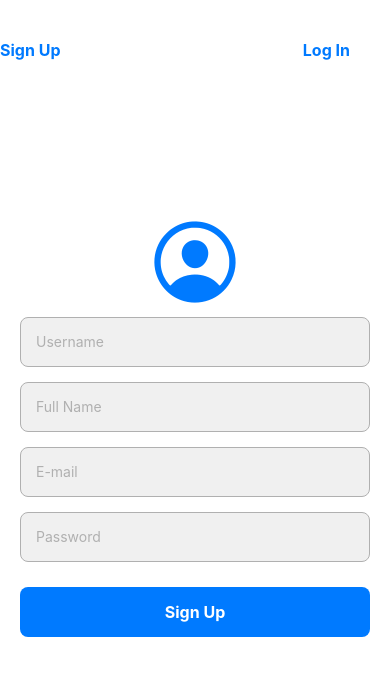
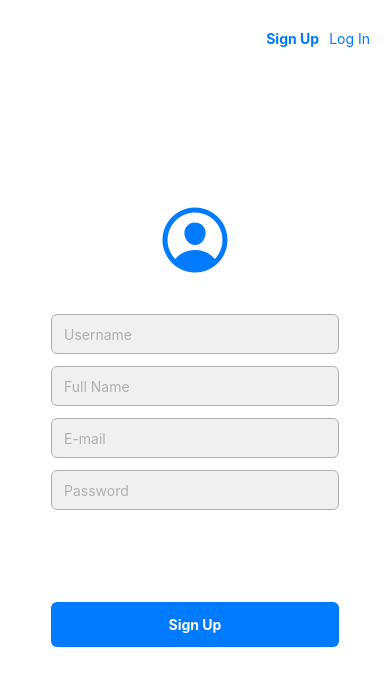
Before and after one commit to Rojipojii/ScreenTimeManagement-V2, a React Native app in the folder frontend/: screen /Register in a window 390 px wide. Shown: the top 686 px of the page. Built offline with nearby package versions, Linux system fonts and the light colour scheme.

Commit message:
Bottom Navigation

```diff
--- a/frontend/screens/CalendarScreen.js
+++ b/frontend/screens/CalendarScreen.js
@@ -1,12 +1,13 @@
 import React, { useState } from 'react';
-import { View, Text, Button, TouchableOpacity, StyleSheet } from 'react-native';
+import { View, Text, TouchableOpacity, StyleSheet, ScrollView } from 'react-native';
 import { Calendar } from 'react-native-calendars';
 
-const CalendarPage = () => {
+const CalendarPage = ({ navigation }) => {
   const [selectedDate, setSelectedDate] = useState('');
 
   return (
     <View style={styles.container}>
+      <ScrollView contentContainerStyle={styles.content}>
         {/* Calendar Header */}
         <Calendar
           onDayPress={(day) => setSelectedDate(day.dateString)}
@@ -28,25 +29,25 @@ const CalendarPage = () => {
         {/* Current Tasks Section */}
         <View style={styles.currentTasks}>
           <Text style={styles.sectionTitle}>Current Tasks</Text>
-        {/* Display current tasks here */}
           <Text style={styles.taskPlaceholder}>No tasks for this date</Text>
         </View>
+      </ScrollView>
 
       {/* Bottom Navigation */}
       <View style={styles.bottomNavigation}>
-        <TouchableOpacity>
+        <TouchableOpacity onPress={() => navigation.navigate('Dashboard')}>
           <Text style={styles.navIcon}>🏠</Text>
         </TouchableOpacity>
-        <TouchableOpacity>
+        <TouchableOpacity onPress={() => navigation.navigate('Calendar')}>
           <Text style={styles.navIcon}>📅</Text>
         </TouchableOpacity>
         <TouchableOpacity>
           <Text style={styles.navIcon}>➕</Text>
         </TouchableOpacity>
-        <TouchableOpacity>
+        <TouchableOpacity onPress={() => navigation.navigate('Notification')}>
           <Text style={styles.navIcon}>🔔</Text>
         </TouchableOpacity>
-        <TouchableOpacity>
+        <TouchableOpacity onPress={() => navigation.navigate('Settings')}>
           <Text style={styles.navIcon}>⚙️</Text>
         </TouchableOpacity>
       </View>
@@ -54,10 +55,15 @@ const CalendarPage = () => {
   );
 };
 
+export default CalendarPage;
+
 const styles = StyleSheet.create({
   container: {
     flex: 1,
     backgroundColor: '#FFFFFF',
+  },
+  content: {
+    paddingBottom: 80, // add padding to avoid overlapping with bottom navigation
   },
   calendar: {
     borderBottomWidth: 1,
@@ -96,10 +102,11 @@ const styles = StyleSheet.create({
     borderTopWidth: 1,
     borderTopColor: '#EEEEEE',
     backgroundColor: '#FFFFFF',
+    position: 'absolute',
+    bottom: 0,
+    width: '100%',
   },
   navIcon: {
     fontSize: 20,
   },
 });
-
-export default CalendarPage;
--- a/frontend/screens/DashboardScreen.js
+++ b/frontend/screens/DashboardScreen.js
@@ -3,8 +3,7 @@ import { View, Text, Image, ScrollView, StyleSheet, TouchableOpacity } from 'rea
 import { PieChart } from 'react-native-chart-kit';
 import { ProgressBar } from 'react-native-paper';
 
-const DashboardScreen = () => {
-  // Example data for PieChart
+const DashboardScreen = ({ navigation }) => {
   const screenUsageData = [
     { name: 'Social Media', population: 45, color: '#f44336', legendFontColor: '#7F7F7F', legendFontSize: 12 },
     { name: 'Entertainment', population: 30, color: '#2196F3', legendFontColor: '#7F7F7F', legendFontSize: 12 },
@@ -12,7 +11,8 @@ const DashboardScreen = () => {
   ];
 
   return (
-    <ScrollView style={styles.container}>
+    <View style={styles.container}>
+      <ScrollView>
         {/* User Info */}
         <View style={styles.userInfo}>
           <Image source={{ uri: 'https://example.com/user-avatar.png' }} style={styles.avatar} />
@@ -62,7 +62,6 @@ const DashboardScreen = () => {
         <View style={styles.section}>
           <Text style={styles.sectionTitle}>Usage Chart</Text>
           <View style={styles.usageChart}>
-          {/* Simulated bar chart using simple views */}
             {['Sun', 'Mon', 'Tue', 'Wed', 'Thu', 'Fri', 'Sat'].map((day, index) => (
               <View key={index} style={styles.chartBar}>
                 <View style={[styles.bar, { height: `${(index + 1) * 10}%` }]} />
@@ -72,6 +71,26 @@ const DashboardScreen = () => {
           </View>
         </View>
       </ScrollView>
+
+      {/* Bottom Navigation */}
+      <View style={styles.bottomNavigation}>
+        <TouchableOpacity onPress={() => navigation.navigate('Dashboard')}>
+          <Text style={styles.navIcon}>🏠</Text>
+        </TouchableOpacity>
+        <TouchableOpacity onPress={() => navigation.navigate('Calendar')}>
+          <Text style={styles.navIcon}>📅</Text>
+        </TouchableOpacity>
+        <TouchableOpacity>
+          <Text style={styles.navIcon}>➕</Text>
+        </TouchableOpacity>
+        <TouchableOpacity onPress={() => navigation.navigate('Notification')}>
+          <Text style={styles.navIcon}>🔔</Text>
+        </TouchableOpacity>
+        <TouchableOpacity onPress={() => navigation.navigate('Settings')}>
+          <Text style={styles.navIcon}>⚙️</Text>
+        </TouchableOpacity>
+      </View>
+    </View>
   );
 };
 
@@ -100,6 +119,15 @@ const styles = StyleSheet.create({
   chartBar: { alignItems: 'center' },
   bar: { width: 20, backgroundColor: '#FFCE56', borderRadius: 5 },
   chartLabel: { fontSize: 12, marginTop: 5, color: '#555' },
+  bottomNavigation: {
+    flexDirection: 'row',
+    justifyContent: 'space-around',
+    paddingVertical: 15,
+    borderTopWidth: 1,
+    borderTopColor: '#EEEEEE',
+    backgroundColor: '#FFFFFF',
+  },
+  navIcon: { fontSize: 20 },
 });
 
 export default DashboardScreen;
--- a/frontend/screens/NotificationScreen.js
+++ b/frontend/screens/NotificationScreen.js
@@ -1,6 +1,6 @@
 import React from 'react';
 import { View, Text, TouchableOpacity, StyleSheet, FlatList } from 'react-native';
-import Icon from 'react-native-vector-icons/FontAwesome';
+import Icon from 'react-native-vector-icons/MaterialIcons';
 
 const notifications = [
   {
@@ -22,11 +22,11 @@ const notifications = [
     title: 'Running',
     description: 'Running 10 mins everyday',
     status: 'In Progress',
-    icon: 'running',
+    icon: 'run',
   },
 ];
 
-const NotificationPage = () => {
+const NotificationPage = ({ navigation }) => {
   return (
     <View style={styles.container}>
       {/* Header */}
@@ -58,20 +58,20 @@ const NotificationPage = () => {
 
       {/* Bottom Navigation */}
       <View style={styles.bottomNavigation}>
-        <TouchableOpacity>
-          <Icon name="home" size={24} color="#4A90E2" />
+        <TouchableOpacity onPress={() => navigation.navigate('Dashboard')}>
+          <Text style={styles.navIcon}>🏠</Text>
+        </TouchableOpacity>
+        <TouchableOpacity onPress={() => navigation.navigate('Calendar')}>
+          <Text style={styles.navIcon}>📅</Text>
         </TouchableOpacity>
         <TouchableOpacity>
-          <Icon name="calendar" size={24} color="#4A90E2" />
+          <Text style={styles.navIcon}>➕</Text>
         </TouchableOpacity>
-        <TouchableOpacity>
-          <Icon name="plus-circle" size={36} color="#4A90E2" />
+        <TouchableOpacity onPress={() => navigation.navigate('Notifications')}>
+          <Text style={styles.navIcon}>🔔</Text>
         </TouchableOpacity>
-        <TouchableOpacity>
-          <Icon name="bell" size={24} color="#4A90E2" />
-        </TouchableOpacity>
-        <TouchableOpacity>
-          <Icon name="cog" size={24} color="#4A90E2" />
+        <TouchableOpacity onPress={() => navigation.navigate('Settings')}>
+          <Text style={styles.navIcon}>⚙️</Text>
         </TouchableOpacity>
       </View>
     </View>
@@ -141,6 +141,12 @@ const styles = StyleSheet.create({
     borderTopWidth: 1,
     borderTopColor: '#EEEEEE',
     backgroundColor: '#FFFFFF',
+    position: 'absolute',
+    bottom: 0,
+    width: '100%',
+  },
+  navIcon: {
+    fontSize: 20,
   },
 });
 
--- a/frontend/screens/RegisterScreen.js
+++ b/frontend/screens/RegisterScreen.js
@@ -5,17 +5,16 @@ import { Ionicons } from '@expo/vector-icons';
 export default function RegisterScreen({ navigation }) {
   return (
     <View style={styles.container}>
-      {/* Top Navigation Links */}
   <View style={styles.topNav}>
     <TouchableOpacity onPress={() => navigation.navigate('SignUp')}>
-          <Text style={styles.topNavText}>Sign Up</Text>
+      <Text style={styles.topNavTextBold}>Sign Up</Text>
     </TouchableOpacity>
     <TouchableOpacity onPress={() => navigation.navigate('Login')}>
       <Text style={styles.topNavText}>Log In</Text>
     </TouchableOpacity>
   </View>
 
-      <Ionicons name="person-circle-outline" size={100} color="#007AFF" />
+      <Ionicons name="person-circle-outline" size={80} color="#007AFF" style={styles.icon} />
 
       {/* Input Fields */}
       <TextInput
@@ -55,54 +54,52 @@ const styles = StyleSheet.create({
     alignItems: 'center',
     justifyContent: 'center',
     backgroundColor: '#FFFFFF',
-    paddingHorizontal: 20,
+    paddingHorizontal: 15,
   },
   topNav: {
     position: 'absolute',
-    top: 40,
+    top: 30,
     right: 20,
     flexDirection: 'row',
-    justifyContent: 'space-between',
-    width: '100%',
-    paddingHorizontal: 20,
+    justifyContent: 'flex-end',
   },
   topNavText: {
     color: '#007AFF',
-    fontSize: 16,
+    fontSize: 14,
+    fontWeight: 'normal',
+    marginLeft: 10, // Small space between Sign Up and Log In
+  },
+  topNavTextBold: {
+    color: '#007AFF',
+    fontSize: 14,
     fontWeight: 'bold',
-  },
-  iconContainer: {
-    marginBottom: 20,
-    alignItems: 'center',
+    marginLeft: 10,
   },
   icon: {
-    width: 60,
-    height: 60,
-    borderRadius: 30,
-    backgroundColor: '#007AFF',
+    marginBottom: 30, // Added space between the icon and the input field
   },
   input: {
-    width: '100%',
-    height: 50,
+    width: '80%',
+    height: 40,  // Reduced height
     borderColor: '#B0B0B0',
     borderWidth: 1,
-    borderRadius: 8,
-    paddingHorizontal: 15,
-    marginBottom: 15,
+    borderRadius: 6,  // Reduced border radius
+    paddingHorizontal: 12,  // Reduced padding
+    marginBottom: 12,  // Reduced margin
     backgroundColor: '#F0F0F0',
   },
   button: {
-    width: '100%',
-    height: 50,
+    width: '80%',
+    height: 45,  // Reduced height
     backgroundColor: '#007AFF',
-    borderRadius: 8,
+    borderRadius: 6,  // Reduced border radius
     alignItems: 'center',
     justifyContent: 'center',
-    marginTop: 10,
+    marginTop: 80,  // Reduced margin
   },
   buttonText: {
     color: '#FFFFFF',
-    fontSize: 16,
+    fontSize: 14,  // Reduced font size
     fontWeight: 'bold',
   },
 });
--- a/frontend/screens/SettingsScreen.js
+++ b/frontend/screens/SettingsScreen.js
@@ -2,7 +2,7 @@ import React from 'react';
 import { View, Text, TextInput, TouchableOpacity, StyleSheet, FlatList } from 'react-native';
 import Icon from 'react-native-vector-icons/MaterialIcons';
 
-const SettingsScreen = () => {
+const SettingsScreen = ({ navigation }) => {
   // Example data for settings options
   const settingsOptions = [
     { id: '1', title: 'Account' },
@@ -41,12 +41,31 @@ const SettingsScreen = () => {
         <Icon name="logout" size={24} color="red" />
         <Text style={styles.logoutText}>Logout</Text>
       </TouchableOpacity>
+
+      {/* Bottom Navigation */}
+      <View style={styles.bottomNavigation}>
+        <TouchableOpacity onPress={() => navigation.navigate('Dashboard')}>
+          <Text style={styles.navIcon}>🏠</Text>
+        </TouchableOpacity>
+        <TouchableOpacity onPress={() => navigation.navigate('Calendar')}>
+          <Text style={styles.navIcon}>📅</Text>
+        </TouchableOpacity>
+        <TouchableOpacity>
+          <Text style={styles.navIcon}>➕</Text>
+        </TouchableOpacity>
+        <TouchableOpacity onPress={() => navigation.navigate('Notification')}>
+          <Text style={styles.navIcon}>🔔</Text>
+        </TouchableOpacity>
+        <TouchableOpacity onPress={() => navigation.navigate('Settings')}>
+          <Text style={styles.navIcon}>⚙️</Text>
+        </TouchableOpacity>
+      </View>
     </View>
   );
 };
 
 const styles = StyleSheet.create({
-  container: { flex: 1, backgroundColor: '#fff', padding: 16 },
+  container: { flex: 1, backgroundColor: '#fff', padding: 16, paddingBottom: 80 },
   searchContainer: {
     flexDirection: 'row',
     alignItems: 'center',
@@ -75,6 +94,20 @@ const styles = StyleSheet.create({
     paddingHorizontal: 8,
   },
   logoutText: { color: 'red', fontSize: 16, marginLeft: 8 },
+  bottomNavigation: {
+    flexDirection: 'row',
+    justifyContent: 'space-around',
+    paddingVertical: 15,
+    borderTopWidth: 1,
+    borderTopColor: '#EEEEEE',
+    backgroundColor: '#FFFFFF',
+    position: 'absolute',
+    bottom: 0,
+    width: '100%',
+  },
+  navIcon: {
+    fontSize: 20,
+  },
 });
 
 export default SettingsScreen;
```
Lines whose indentation alone changed are shown as unchanged.
